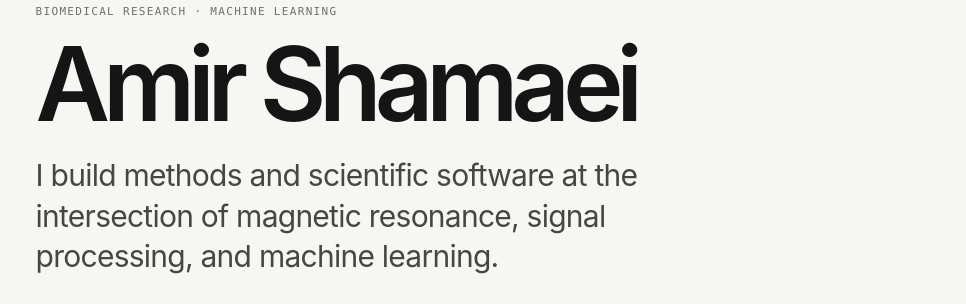
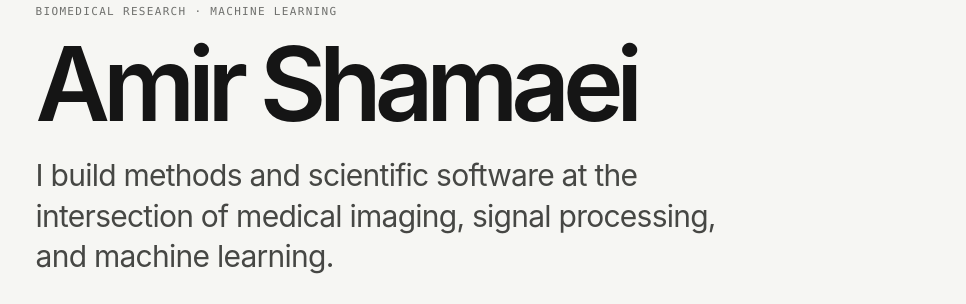
Before and after one commit to amirshamaei/amirshamaei.github.io, a website: page index.html in a window 1280 px wide. Shown: the part 256-560 px from the top of the page, 314-1280 px from the left. Drawn offline with Linux system fonts and the light colour scheme.

Commit message:
Update profile introduction

```diff
--- a/index.html
+++ b/index.html
@@ -35,7 +35,7 @@
             <div class="hero-copy">
                 <p class="eyebrow">Biomedical research · Machine learning</p>
                 <h1 id="page-title">Amir Shamaei</h1>
-                <p class="intro">I build methods and scientific software at the intersection of magnetic resonance, signal processing, and machine learning.</p>
+                <p class="intro">I build methods and scientific software at the intersection of medical imaging, signal processing, and machine learning.</p>
                 <div class="profile-links" aria-label="Profile links">
                     <a href="mailto:shamaie.amir@gmail.com">Email</a>
                     <a href="https://github.com/amirshamaei" target="_blank" rel="noreferrer">GitHub</a>
```
